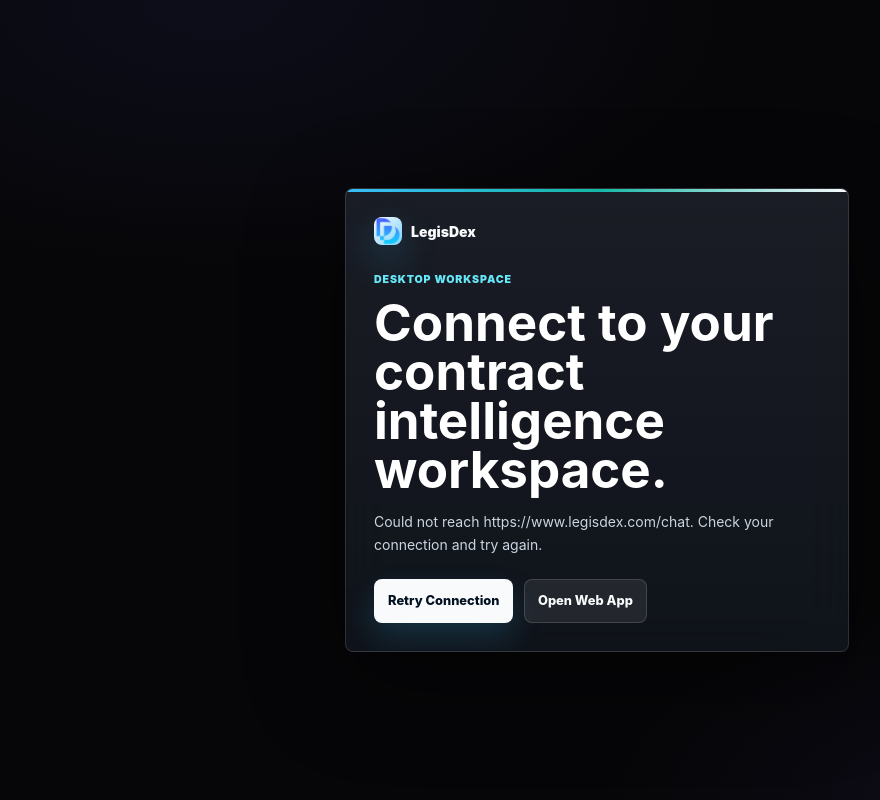
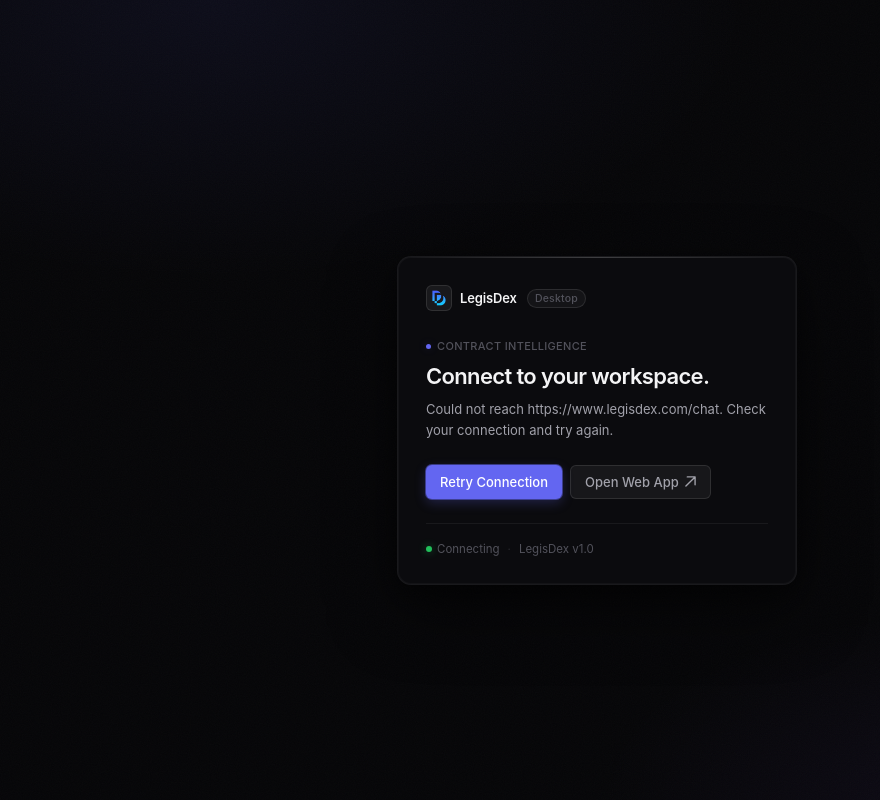
Before and after one commit to LegisDex/legisdex-app, a website built with Vite: page index.html in a window 1280 px wide. Shown: the whole page, without its empty margins (43-923 px from the left). Built offline with nearby package versions, Linux system fonts and the light colour scheme.

Commit message:
Redesign main workspace UI and panel components

```diff
--- a/index.html
+++ b/index.html
@@ -11,20 +11,59 @@
     <title>LegisDex</title>
   </head>
   <body>
+    <div class="noise"></div>
     <main class="shell">
       <section class="panel" aria-labelledby="title">
+        <div class="panel-top-rule"></div>
+
         <div class="brand">
           <span class="mark">
             <img src="./logo-small.png" alt="" />
           </span>
-          <span>LegisDex</span>
+          <span class="brand-name">LegisDex</span>
+          <span class="brand-badge">Desktop</span>
         </div>
-        <p class="eyebrow">Desktop workspace</p>
-        <h1 id="title">Connect to your contract intelligence workspace.</h1>
-        <p data-status class="status">Checking the LegisDex app...</p>
+
+        <div class="content">
+          <p class="eyebrow">
+            <span class="eyebrow-dot"></span>
+            Contract Intelligence
+          </p>
+          <h1 id="title">Connect to your workspace.</h1>
+          <p data-status class="status">Checking the LegisDex app…</p>
+        </div>
+
         <div class="actions">
-          <button type="button" data-retry>Retry Connection</button>
-          <button type="button" data-browser class="secondary">Open Web App</button>
+          <button type="button" data-retry class="btn-primary">
+            Retry Connection
+          </button>
+          <button type="button" data-browser class="btn-secondary">
+            Open Web App
+            <svg
+              width="11"
+              height="11"
+              viewBox="0 0 12 12"
+              fill="none"
+              xmlns="http://www.w3.org/2000/svg"
+            >
+              <path
+                d="M2.5 1H11v8.5M11 1 1 11"
+                stroke="currentColor"
+                stroke-width="1.5"
+                stroke-linecap="round"
+                stroke-linejoin="round"
+              />
+            </svg>
+          </button>
+        </div>
+
+        <div class="panel-footer">
+          <span class="footer-item">
+            <span class="status-dot"></span>
+            <span data-status-label>Connecting</span>
+          </span>
+          <span class="footer-sep">·</span>
+          <span class="footer-item">LegisDex v1.0</span>
         </div>
       </section>
     </main>
--- a/src/index.css
+++ b/src/index.css
@@ -116,135 +116,254 @@ body.fallback-surface .shell {
   min-height: calc(100vh - 40px);
 }
 
-button {
-  min-height: 44px;
-  border: 0;
-  border-radius: 8px;
-  padding: 0.78rem 1rem;
-  color: #02111f;
-  background: #f8fafc;
-  font: inherit;
-  font-size: 0.92rem;
-  font-weight: 800;
-  cursor: pointer;
-  transition:
-    background 160ms ease,
-    transform 160ms ease,
-    box-shadow 160ms ease;
-  box-shadow: 0 1rem 2.2rem rgba(56, 189, 248, 0.18);
-}
-
-button:hover {
-  background: #bae6fd;
-  transform: translateY(-1px);
-}
-
-button.secondary {
-  color: #f8fafc;
-  background: rgba(255, 255, 255, 0.08);
-  box-shadow: inset 0 0 0 1px rgba(255, 255, 255, 0.14);
-}
-
-button.secondary:hover {
-  background: rgba(255, 255, 255, 0.14);
-}
-
+/* ─── Shell ─── */
 .shell {
+  position: relative;
+  z-index: 1;
   display: grid;
   min-height: 100vh;
   place-items: center;
   padding: 3rem 1.25rem;
 }
 
+/* ─── Panel ─── */
 .panel {
   position: relative;
-  width: min(100%, 36rem);
-  overflow: hidden;
-  border: 1px solid rgba(255, 255, 255, 0.12);
-  border-radius: 8px;
-  padding: 2rem;
-  background:
-    linear-gradient(
-      180deg,
-      rgba(255, 255, 255, 0.08),
-      rgba(255, 255, 255, 0.035)
-    ),
-    rgba(8, 12, 20, 0.86);
+  width: min(100%, 400px);
+  border: 1px solid var(--border-subtle);
+  border-radius: var(--radius-lg);
+  padding: 28px;
+  background: var(--bg-panel);
   box-shadow:
-    0 2rem 7rem rgba(0, 0, 0, 0.44),
-    inset 0 1px 0 rgba(255, 255, 255, 0.08);
-  backdrop-filter: blur(24px);
+    0 0 0 1px rgba(255, 255, 255, 0.03) inset,
+    0 24px 64px rgba(0, 0, 0, 0.5),
+    0 8px 24px rgba(0, 0, 0, 0.3);
+  backdrop-filter: blur(20px) saturate(160%);
+  animation: panel-in 0.4s cubic-bezier(0.16, 1, 0.3, 1) both;
 }
 
-.panel::before {
+@keyframes panel-in {
+  from {
+    opacity: 0;
+    transform: translateY(12px) scale(0.98);
+  }
+  to {
+    opacity: 1;
+    transform: translateY(0) scale(1);
+  }
+}
+
+/* Hairline top rule */
+.panel-top-rule {
   position: absolute;
   inset: 0 0 auto;
-  height: 3px;
-  content: "";
-  background: linear-gradient(90deg, #38bdf8, #14b8a6, #f8fafc);
+  height: 1px;
+  border-radius: var(--radius-lg) var(--radius-lg) 0 0;
+  background: linear-gradient(
+    90deg,
+    transparent 0%,
+    rgba(255, 255, 255, 0.12) 30%,
+    rgba(255, 255, 255, 0.18) 50%,
+    rgba(255, 255, 255, 0.12) 70%,
+    transparent 100%
+  );
 }
 
+/* ─── Brand ─── */
 .brand {
-  display: inline-flex;
+  display: flex;
   align-items: center;
-  gap: 0.65rem;
-  margin-bottom: 2rem;
-  color: #f8fafc;
-  font-weight: 900;
+  gap: 8px;
+  margin-bottom: 28px;
 }
 
 .mark {
   display: grid;
-  width: 2rem;
-  height: 2rem;
+  flex-shrink: 0;
+  width: 26px;
+  height: 26px;
   place-items: center;
-  border-radius: 8px;
-  color: #06111f;
-  background: linear-gradient(135deg, #f8fafc, #7dd3fc);
-  box-shadow: 0 1rem 2.5rem rgba(56, 189, 248, 0.26);
+  border-radius: var(--radius-sm);
+  border: 1px solid rgba(255, 255, 255, 0.1);
+  background: rgba(255, 255, 255, 0.06);
   overflow: hidden;
 }
 
 .mark img {
-  width: 100%;
-  height: 100%;
+  width: 16px;
+  height: 16px;
   object-fit: contain;
 }
 
+.brand-name {
+  font-size: 13px;
+  font-weight: 600;
+  letter-spacing: -0.01em;
+  color: var(--text-primary);
+}
+
+.brand-badge {
+  margin-left: 2px;
+  padding: 2px 7px;
+  border-radius: 999px;
+  border: 1px solid var(--border-muted);
+  background: rgba(255, 255, 255, 0.04);
+  color: var(--text-tertiary);
+  font-size: 10.5px;
+  font-weight: 500;
+  letter-spacing: 0.02em;
+}
+
+/* ─── Content ─── */
+.content {
+  margin-bottom: 24px;
+}
+
 .eyebrow {
-  margin: 0 0 0.85rem;
-  color: #67e8f9;
-  font-size: 0.76rem;
-  font-weight: 900;
-  letter-spacing: 0.08em;
+  display: flex;
+  align-items: center;
+  gap: 6px;
+  margin-bottom: 10px;
+  color: var(--text-tertiary);
+  font-size: 11px;
+  font-weight: 500;
+  letter-spacing: 0.03em;
   text-transform: uppercase;
 }
 
+.eyebrow-dot {
+  display: inline-block;
+  width: 5px;
+  height: 5px;
+  border-radius: 50%;
+  background: var(--accent);
+  box-shadow: 0 0 8px var(--accent-glow);
+}
+
 h1 {
-  max-width: 12ch;
-  margin: 0;
-  color: #ffffff;
-  font-size: clamp(2.15rem, 7vw, 3.65rem);
-  line-height: 0.96;
-  letter-spacing: 0;
+  margin-bottom: 10px;
+  color: var(--text-primary);
+  font-size: 22px;
+  font-weight: 620;
+  letter-spacing: -0.03em;
+  line-height: 1.2;
 }
 
 .status {
-  max-width: 30rem;
-  margin: 1.15rem 0 1.6rem;
-  color: #cbd5e1;
-  line-height: 1.65;
+  color: var(--text-secondary);
+  font-size: 13px;
+  line-height: 1.6;
 }
 
+/* ─── Actions ─── */
 .actions {
   display: flex;
-  flex-wrap: wrap;
-  gap: 0.75rem;
+  gap: 8px;
+  margin-bottom: 24px;
 }
 
+button {
+  display: inline-flex;
+  align-items: center;
+  gap: 6px;
+  min-height: unset;
+  height: 34px;
+  border: none;
+  border-radius: var(--radius-sm);
+  padding: 0 14px;
+  font: inherit;
+  font-size: 13px;
+  font-weight: 500;
+  cursor: pointer;
+  transition:
+    opacity 120ms ease,
+    background 120ms ease,
+    transform 80ms ease,
+    box-shadow 120ms ease;
+  white-space: nowrap;
+}
+
+button:active {
+  transform: scale(0.98);
+}
+
+.btn-primary {
+  color: #fff;
+  background: var(--accent);
+  box-shadow:
+    0 0 0 1px rgba(99, 102, 241, 0.5),
+    0 4px 12px rgba(99, 102, 241, 0.25);
+}
+
+.btn-primary:hover {
+  background: #818cf8;
+  box-shadow:
+    0 0 0 1px rgba(129, 140, 248, 0.5),
+    0 4px 16px rgba(99, 102, 241, 0.35);
+  transform: translateY(-1px);
+}
+
+.btn-secondary {
+  color: var(--text-secondary);
+  background: rgba(255, 255, 255, 0.05);
+  border: 1px solid var(--border-muted);
+  box-shadow: none;
+}
+
+.btn-secondary:hover {
+  color: var(--text-primary);
+  background: rgba(255, 255, 255, 0.08);
+  border-color: rgba(255, 255, 255, 0.15);
+  transform: translateY(-1px);
+}
+
+/* ─── Footer ─── */
+.panel-footer {
+  display: flex;
+  align-items: center;
+  gap: 8px;
+  padding-top: 18px;
+  border-top: 1px solid var(--border-subtle);
+  color: var(--text-tertiary);
+  font-size: 11.5px;
+}
+
+.footer-item {
+  display: flex;
+  align-items: center;
+  gap: 5px;
+}
+
+.footer-sep {
+  opacity: 0.4;
+}
+
+.status-dot {
+  display: inline-block;
+  width: 6px;
+  height: 6px;
+  border-radius: 50%;
+  background: var(--green);
+  box-shadow: 0 0 8px rgba(34, 197, 94, 0.5);
+  animation: pulse 2.4s ease-in-out infinite;
+}
+
+@keyframes pulse {
+  0%,
+  100% {
+    opacity: 1;
+  }
+  50% {
+    opacity: 0.45;
+  }
+}
+
+/* ─── Top bar shell ─── */
 .topbar-shell {
   display: grid;
-  grid-template-columns: max-content minmax(0, 1fr) var(--native-window-controls-width);
+  grid-template-columns: max-content minmax(0, 1fr) var(
+      --native-window-controls-width
+    );
   align-items: center;
   width: 100vw;
   height: 40px;
```
